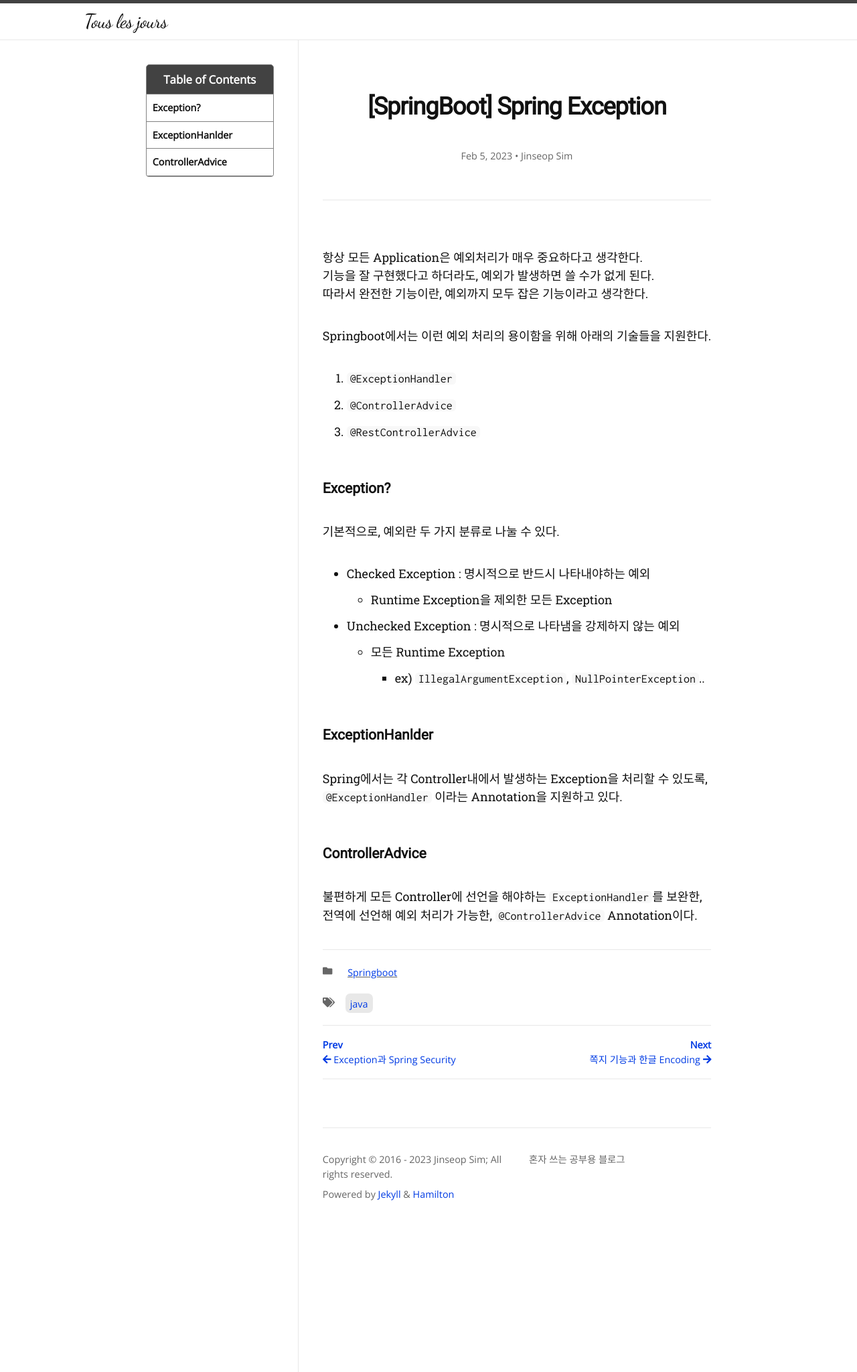
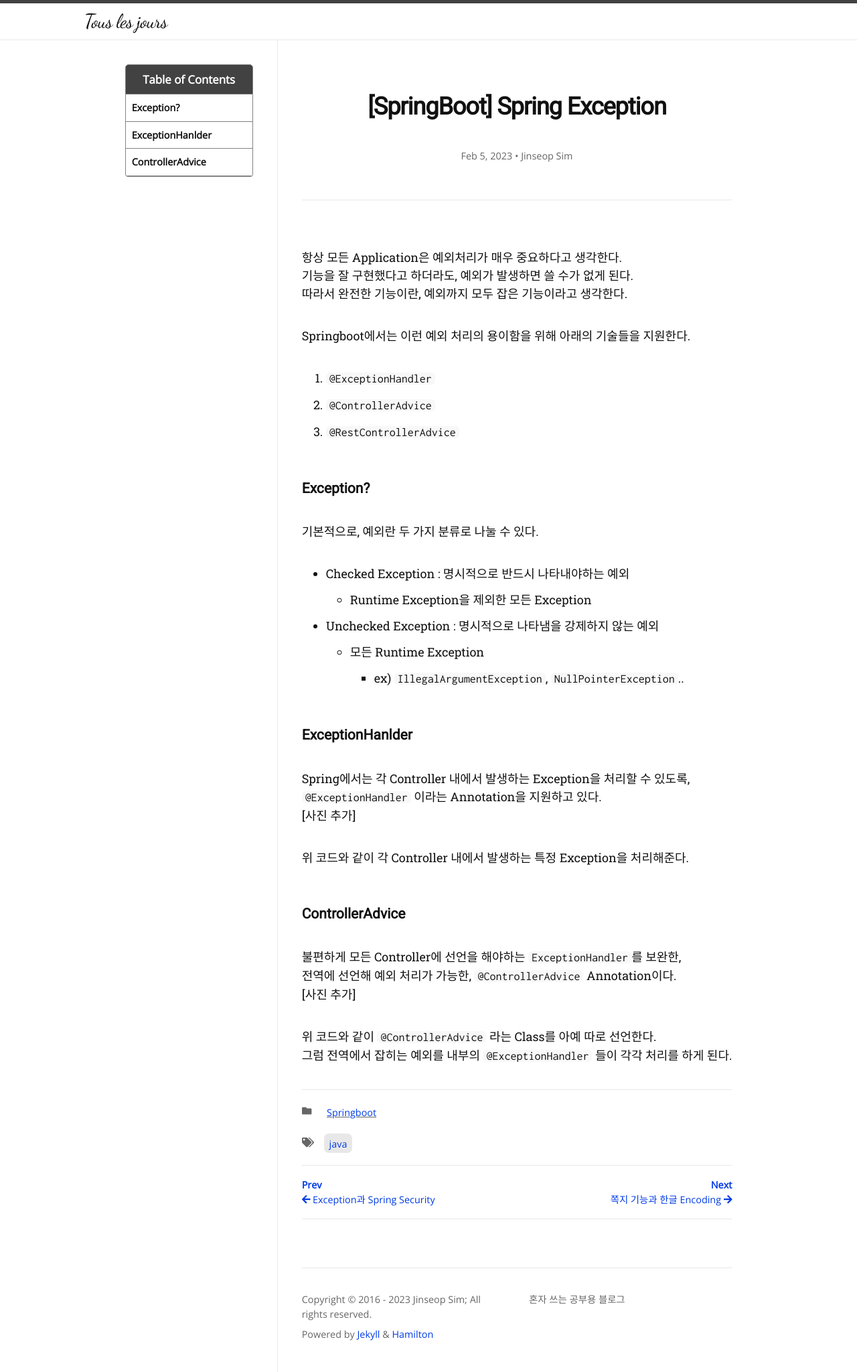
Before and after one commit to Jinseop-Sim/Jinseop-Sim.github.io, a Jekyll site: the page built from _posts/2023-02-05-springexception.md, in a window 1280 px wide. Shown: the whole page at 67% size. Built offline with Jekyll 4.4.1, drawn with Linux system fonts in a browser that asks for light colours; nearby versions of some CDN libraries; some web fonts are replaced.

Commit message:
글 내용 수정

````diff
--- a/_posts/2023-02-05-springexception.md
+++ b/_posts/2023-02-05-springexception.md
@@ -25,9 +25,16 @@ Springboot에서는 이런 예외 처리의 용이함을 위해 아래의 기술
     - ex) ```IllegalArgumentException```, ```NullPointerException```..
 
 ### ExceptionHanlder
-Spring에서는 각 Controller내에서 발생하는 Exception을 처리할 수 있도록,
+Spring에서는 각 Controller 내에서 발생하는 Exception을 처리할 수 있도록,
 ```@ExceptionHandler``` 이라는 Annotation을 지원하고 있다.
+[사진 추가]
+
+위 코드와 같이 각 Controller 내에서 발생하는 특정 Exception을 처리해준다.
 
 ### ControllerAdvice
 불편하게 모든 Controller에 선언을 해야하는 ```ExceptionHandler```를 보완한,
 전역에 선언해 예외 처리가 가능한, ```@ControllerAdvice``` Annotation이다.
+[사진 추가]
+
+위 코드와 같이 ```@ControllerAdvice``` 라는 Class를 아예 따로 선언한다.
+그럼 전역에서 잡히는 예외를 내부의 ```@ExceptionHandler``` 들이 각각 처리를 하게 된다.
````
